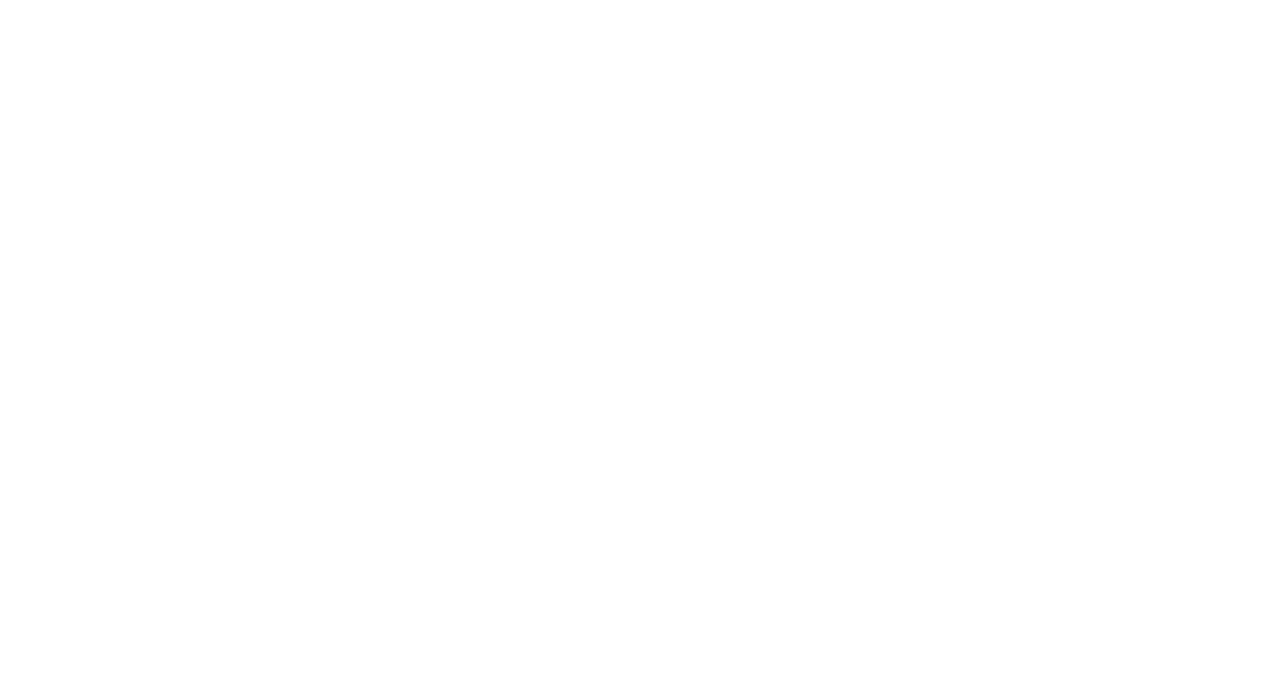
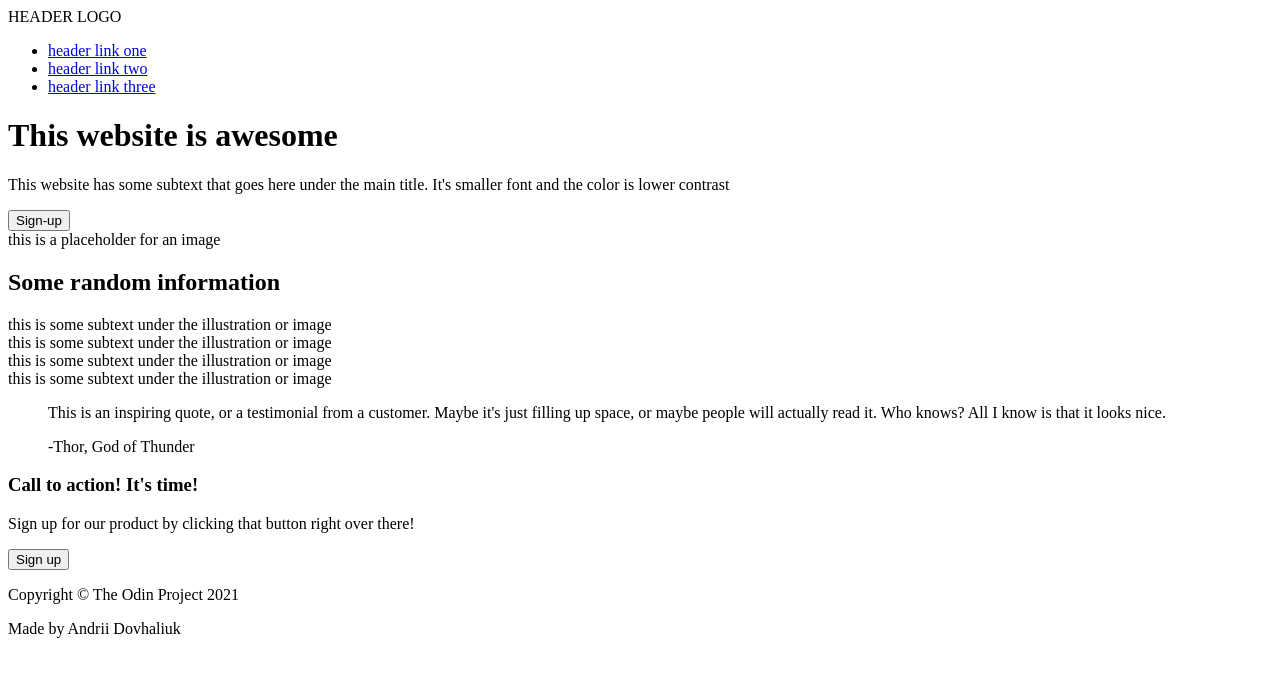
Before and after one commit to Andy-AD/Landing-page, a plain HTML site: page index.html in a window 1280 px wide. Drawn offline with Linux system fonts and the light colour scheme.

Commit message:
Update index.html

```diff
--- a/index.html
+++ b/index.html
@@ -1,12 +1,83 @@
 <!DOCTYPE html>
 <html lang="en">
+
 <head>
     <meta charset="UTF-8">
     <meta http-equiv="X-UA-Compatible" content="IE=edge">
     <meta name="viewport" content="width=device-width, initial-scale=1.0">
     <title>Landing page</title>
 </head>
+
 <body>
 
+    <div class="header">
+        <div class="header-logo">HEADER LOGO</div>
+        <div class="links">
+            <ul>
+                <li><a href="#">header link one</a></li>
+                <li><a href="#">header link two</a></li>
+                <li><a href="#">header link three</a></li>
+            </ul>
+        </div>
+
+    </div>
+    <div class="body">
+        <div class="description">
+            <div class="description-text">
+                <h1>This website is awesome</h1>
+                <p>This website has some subtext that goes here under the main title. It's smaller font and the color is
+                    lower contrast</p>
+                <button type="button">Sign-up</button>
+            </div>
+            <div class="main-image">
+                this is a placeholder for an image
+            </div>
+        </div>
+        <div class="information">
+            <h2>Some random information</h2>
+            <div class="information-container">
+                <div class="small-container">
+                    <div class="image"></div>
+                    <div class="image-text">this is some subtext under the illustration or image</div>
+                </div>
+                <div class="small-container">
+                    <div class="image"></div>
+                    <div class="image-text">this is some subtext under the illustration or image</div>
+                </div>
+                <div class="small-container">
+                    <div class="image"></div>
+                    <div class="image-text">this is some subtext under the illustration or image</div>
+                </div>
+                <div class="small-container">
+                    <div class="image"></div>
+                    <div class="image-text">this is some subtext under the illustration or image</div>
+                </div>
+            </div>
+        </div>
+        <div class="quote">
+            <blockquote class="blockquote">
+                <p class="blockquote-text">This is an inspiring quote, or a testimonial from a customer. Maybe it's just
+                    filling up space, or maybe people will actually read it. Who knows? All I know is that it looks
+                    nice.</p>
+                <p class="blockquote-text-credit">-Thor, God of Thunder</p>
+            </blockquote>
+
+        </div>
+        <div class="sign-up">
+            <div class="sign-up-container">
+                <div class="sign-up-text">
+                    <h3>Call to action! It's time!</h3>
+                    <p>Sign up for our product by clicking that button right over there!</p>
+                    <button type="button">Sign up</button>
+                </div>
+            </div>
+        </div>
+    </div>
+    <div class="footer">
+        <p>Copyright &copy; The Odin Project 2021</p>
+        <p>Made by Andrii Dovhaliuk</p>
+    </div>
+
 </body>
+
 </html>
```
